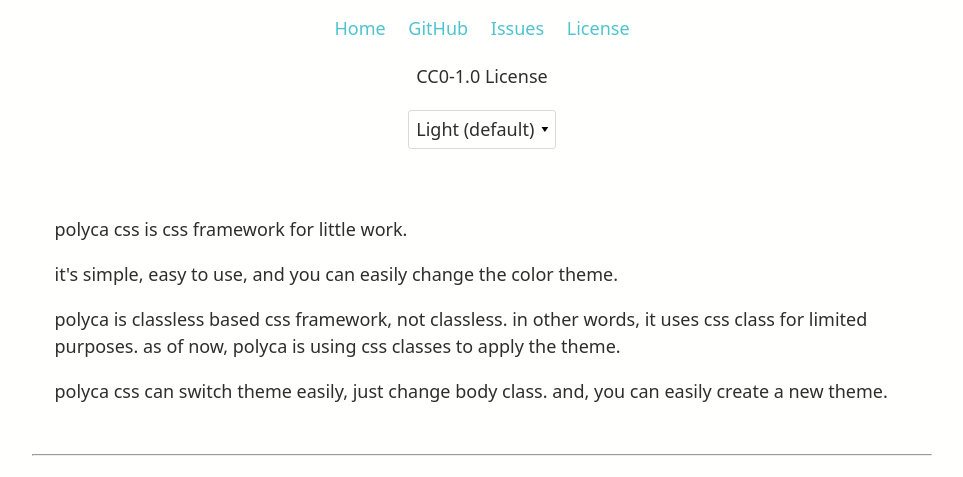
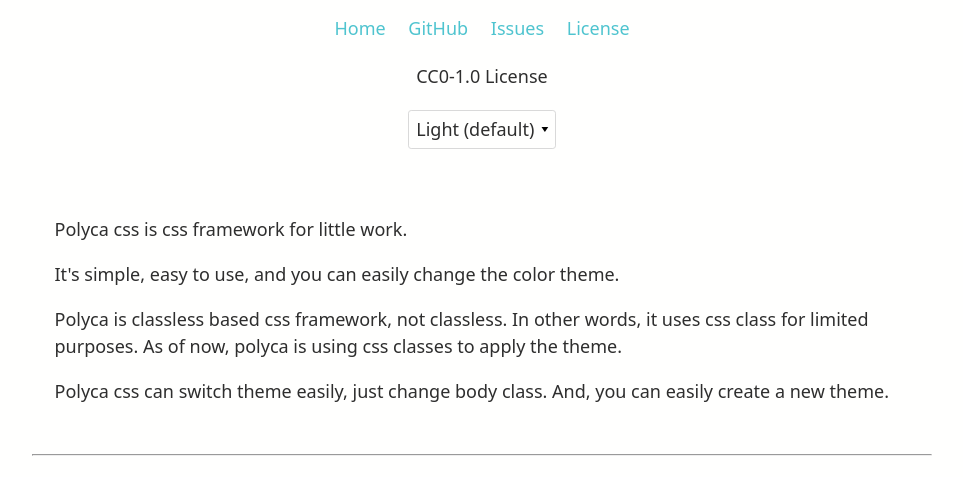
Before and after one commit to mitsu-ksgr/polyca, a website: page index.html in a window 1280 px wide. Shown: the part 158-635 px from the top of the page, without its empty margins (158-1121 px from the left). Drawn offline with Linux system fonts and the light colour scheme.

Commit message:
oomoji tsukau zoi

```diff
--- a/index.html
+++ b/index.html
@@ -40,18 +40,18 @@
     <main>
       <article>
         <section>
-          <p>polyca css is css framework for little work.</p>
+          <p>Polyca css is css framework for little work.</p>
           <p>
-            it's simple, easy to use, and you can easily change the color theme.
+            It's simple, easy to use, and you can easily change the color theme.
           </p>
           <p>
-            polyca is classless based css framework, not classless.
-            in other words, it uses css class for limited purposes.
-            as of now, polyca is using css classes to apply the theme.
+            Polyca is classless based css framework, not classless.
+            In other words, it uses css class for limited purposes.
+            As of now, polyca is using css classes to apply the theme.
           </p>
           <p>
-            polyca css can switch theme easily, just change body class.
-            and, you can easily create a new theme.
+            Polyca css can switch theme easily, just change body class.
+            And, you can easily create a new theme.
           </p>
         </section>
       </article>
```
